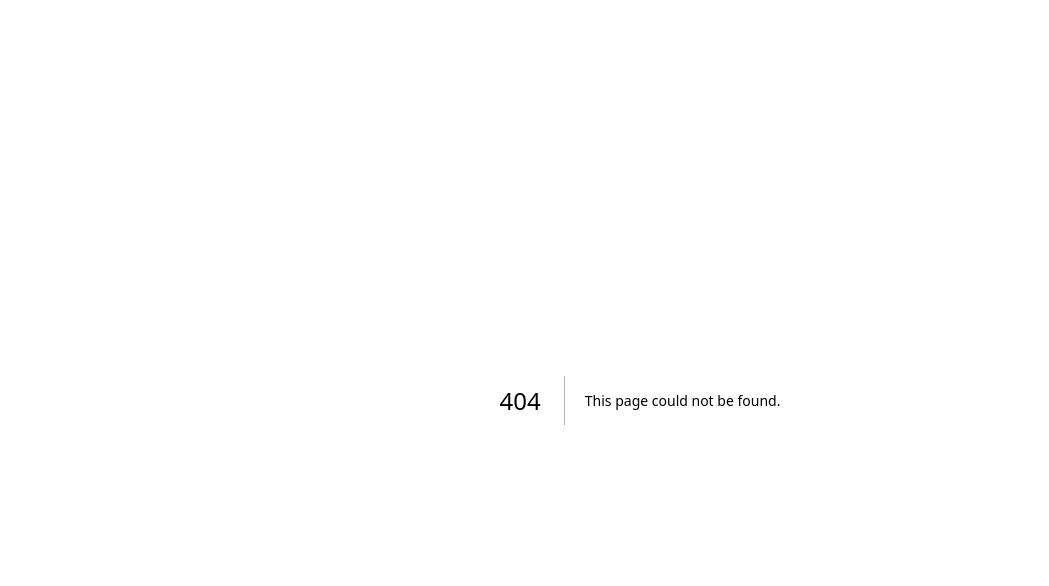
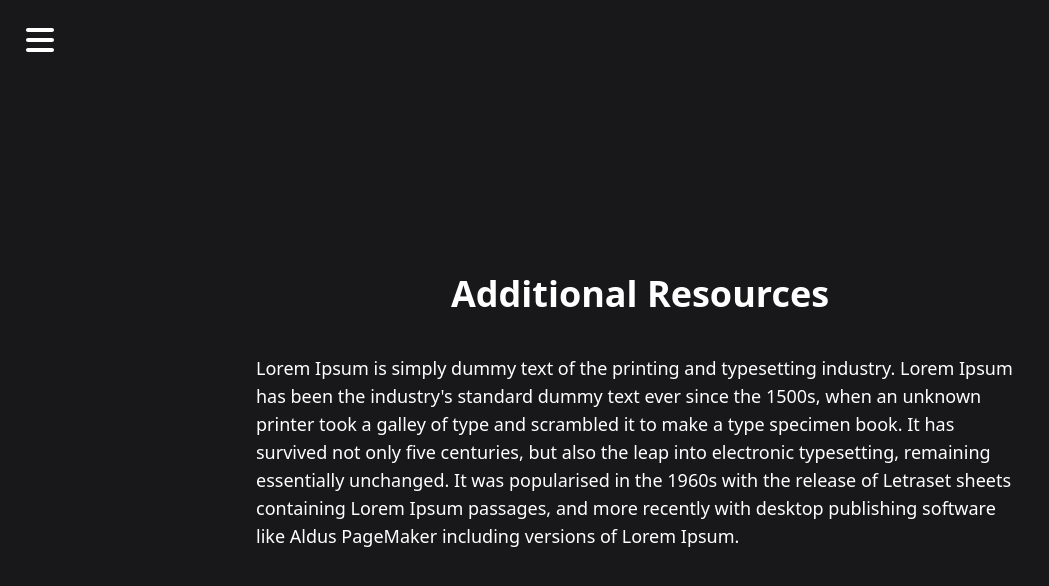
Before and after one commit to acandrewchow/cis2500-textbook, a Next.js app: page /resources in a window 1280 px wide. Before the commit this address had no page. Shown: the top 586 px of the page, without its empty margins (0-1049 px from the left). Built offline with nearby package versions, Linux system fonts and the light colour scheme.

Commit message:
Adds resources boilerplate

```diff
--- /dev/null
+++ b/src/pages/resources.js
@@ -0,0 +1,30 @@
+import React from "react";
+import TableOfContents from "@/components/TableOfContents";
+
+export default function resources() {
+  return (
+    <div className="flex flex-col items-center justify-center min-h-screen bg-zinc-900 text-white p-8">
+      <TableOfContents />
+
+      <h1 className="text-4xl font-bold mt-12 mb-6 text-center">
+        Additional Resources
+      </h1>
+
+      <section className="text-lg max-w-3xl">
+        <h2 className="text-2xl font-semibold mb-4"></h2>
+
+        <p className="mb-6">
+          Lorem Ipsum is simply dummy text of the printing and typesetting
+          industry. Lorem Ipsum has been the industry's standard dummy text ever
+          since the 1500s, when an unknown printer took a galley of type and
+          scrambled it to make a type specimen book. It has survived not only
+          five centuries, but also the leap into electronic typesetting,
+          remaining essentially unchanged. It was popularised in the 1960s with
+          the release of Letraset sheets containing Lorem Ipsum passages, and
+          more recently with desktop publishing software like Aldus PageMaker
+          including versions of Lorem Ipsum.
+        </p>
+      </section>
+    </div>
+  );
+}
```
